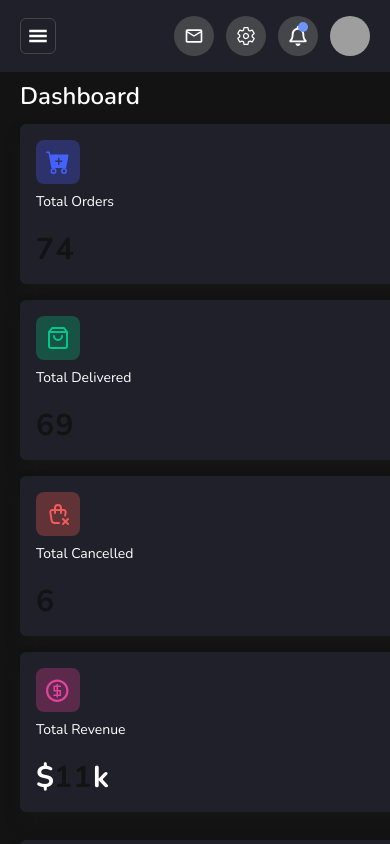
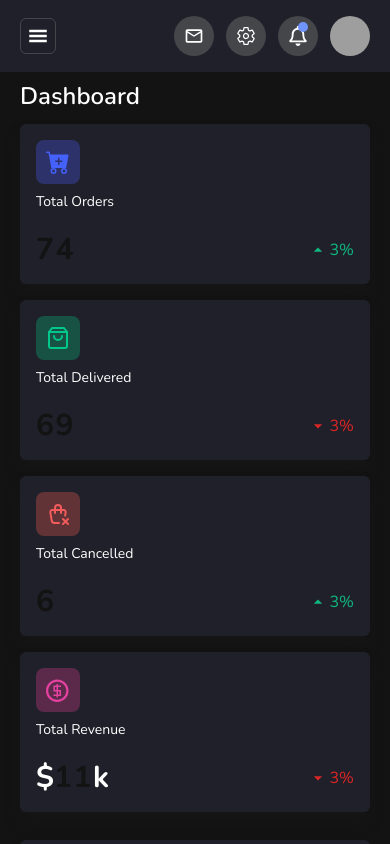
Before and after one commit to kaushiksheel/fitpeo-assignment, a React (Vite) app: page / in a window 390 px wide. Built offline with nearby package versions, Linux system fonts and the light colour scheme; grey boxes are pictures that could not be loaded.

Commit message:
chore: Update Dashboard component grid layout

```diff
--- a/src/components/Dashboard.tsx
+++ b/src/components/Dashboard.tsx
@@ -9,7 +9,7 @@ const Dashboard = () => {
   return (
     <div className="w-full">
       <h1 className="text-2xl font-semibold">Dashboard</h1>
-      <div className="mt-3 grid h-full w-full gap-7 lg:grid-cols-6">
+      <div className="mt-3 h-full w-full gap-7 lg:grid lg:grid-cols-6">
         <div className="flex w-full flex-col space-y-7 lg:col-span-4">
           <OrderRecords />
 
```
